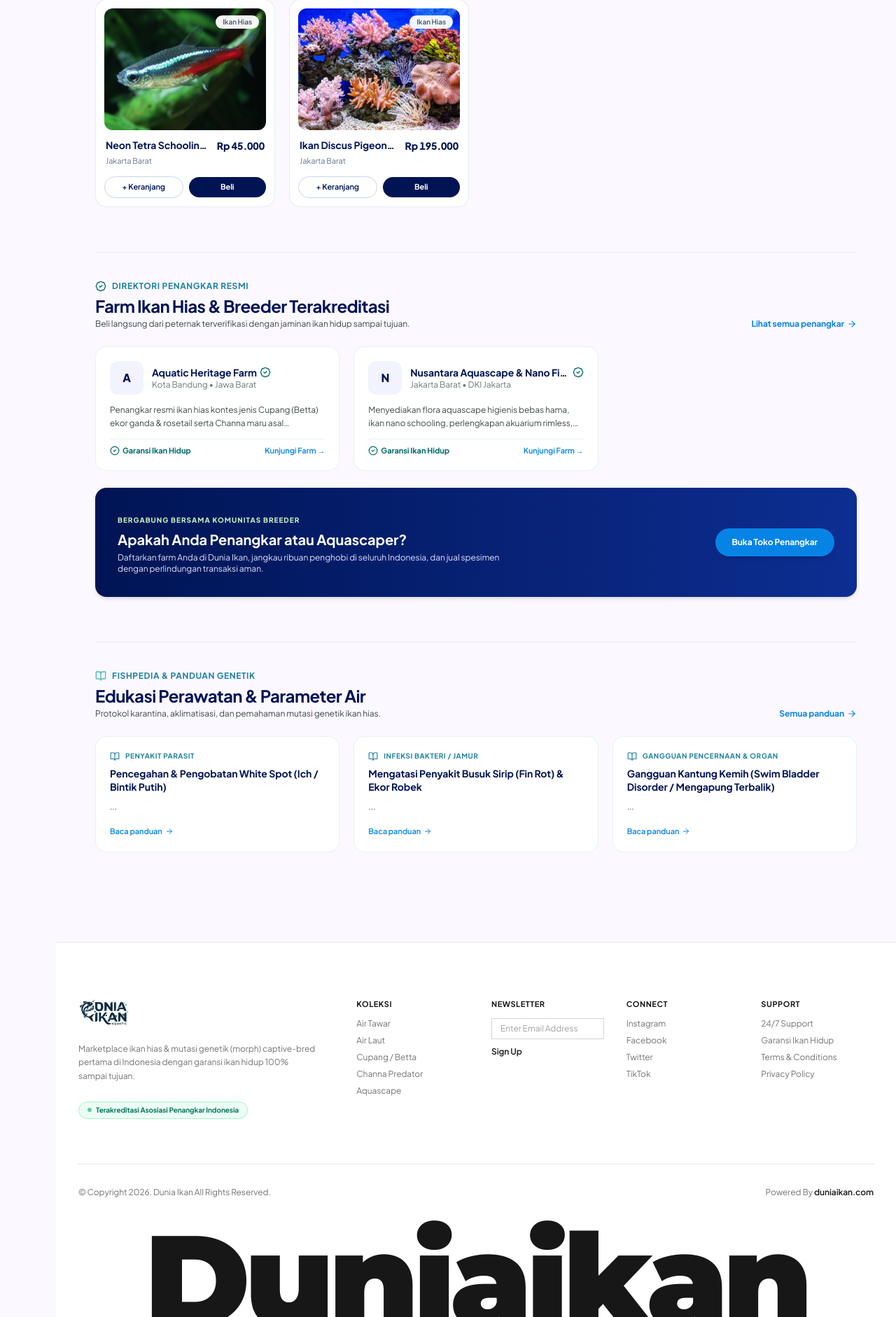
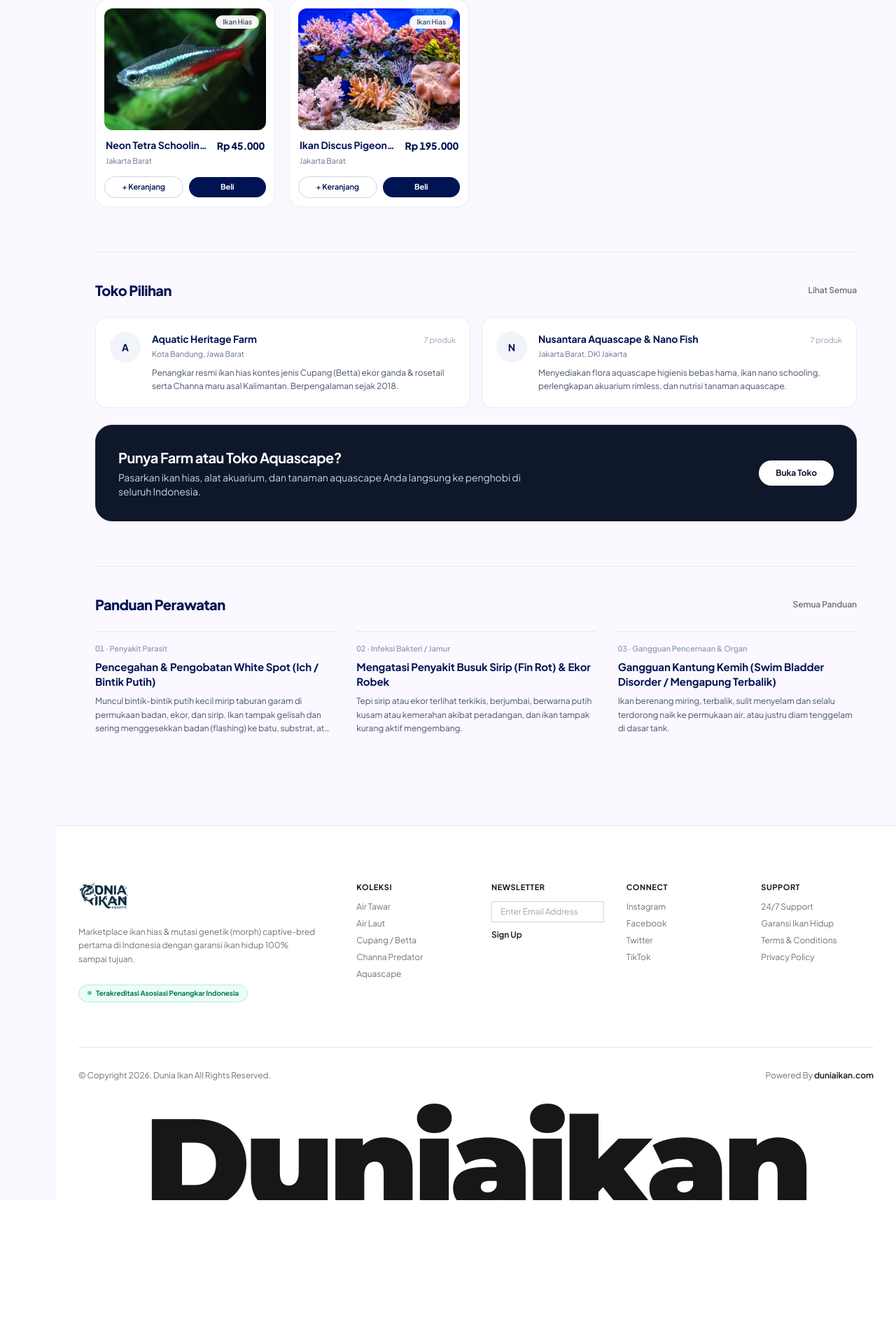
Before and after one commit to AdhaRafi/Dunia-ikan, a Laravel app: page / in a window 1280 px wide. Shown: the part 1540-3422 px from the top of the page at 70% size. After the commit the page ends 3255 px from the top, so only its background shows below. Run offline with Laravel 12, Linux system fonts and the light colour scheme; data comes from the database, SQL or seed files in the repository; style sheets or scripts are compiled from the project's sources; some libraries are stand-ins or nearby versions.

Commit message:
refactor(ui): replace AI-slop store and guide sections with editorial Dribbble/Behance layout

```diff
--- a/resources/js/Pages/Welcome.jsx
+++ b/resources/js/Pages/Welcome.jsx
@@ -2,12 +2,6 @@ import { useState } from 'react';
 import { Head, Link } from '@inertiajs/react';
 import AppLayout from '@/Layouts/AppLayout';
 import ProductCard from '@/Components/ProductCard';
-import {
-    ArrowRight,
-    BookOpen,
-    CheckCircle2,
-    BadgeCheck
-} from 'lucide-react';
 
 export default function Welcome({ categories, featuredFish, careGuides, featuredStores, stats }) {
     const [selectedTab, setSelectedTab] = useState('all');
@@ -225,141 +219,103 @@ export default function Welcome({ categories, featuredFish, careGuides, featured
                     </div>
                 </section>
 
-                {/* 5. VERIFIED BREEDER NETWORK (MorphMarket Breeder Directory) */}
+                {/* 5. TOKO & PENANGKAR (Clean 2-Col Editorial Directory + Matte CTA) */}
                 {featuredStores && featuredStores.length > 0 && (
-                    <section className="space-y-6 border-t border-[#1E80A0]/10 dark:border-neutral-800 pt-10">
-                        <div className="flex flex-col sm:flex-row sm:items-end justify-between gap-2">
-                            <div>
-                                <div className="flex items-center gap-2 text-xs font-bold text-[#1E80A0] dark:text-[#4AB8BD] uppercase tracking-wider">
-                                    <BadgeCheck className="w-4 h-4 text-[#00696D] dark:text-[#4AB8BD]" />
-                                    <span>Direktori Penangkar Resmi</span>
-                                </div>
-                                <h3 className="text-xl sm:text-2xl font-bold tracking-tight text-[#001454] dark:text-white mt-1">
-                                    Farm Ikan Hias & Breeder Terakreditasi
-                                </h3>
-                                <p className="text-xs text-[#3d4949] dark:text-neutral-400 mt-0.5">
-                                    Beli langsung dari peternak terverifikasi dengan jaminan ikan hidup sampai tujuan.
-                                </p>
-                            </div>
+                    <section className="space-y-6 border-t border-slate-200/80 dark:border-neutral-800 pt-10">
+                        <div className="flex items-center justify-between gap-2">
+                            <h2 className="text-lg sm:text-xl font-extrabold tracking-tight text-[#001454] dark:text-white">
+                                Toko Pilihan
+                            </h2>
                             <Link
                                 href="/products"
-                                className="text-xs font-bold text-[#0684E5] dark:text-[#4AB8BD] hover:text-[#0060aa] flex items-center gap-1 transition"
+                                className="text-xs font-semibold text-neutral-500 hover:text-[#001454] dark:text-neutral-400 dark:hover:text-white transition"
                             >
-                                <span>Lihat semua penangkar</span>
-                                <ArrowRight className="w-3.5 h-3.5" />
+                                Lihat Semua
                             </Link>
                         </div>
 
-                        <div className="grid grid-cols-1 sm:grid-cols-2 lg:grid-cols-3 gap-5">
+                        <div className={`grid grid-cols-1 gap-4 ${featuredStores.length >= 3 ? 'md:grid-cols-3' : 'md:grid-cols-2'}`}>
                             {featuredStores.slice(0, 3).map((store) => (
                                 <Link
                                     key={store.id}
                                     href={`/stores/${store.slug}`}
-                                    className="p-5 rounded-2xl bg-white dark:bg-[#0f172a] border border-[#1E80A0]/10 dark:border-neutral-800 hover:border-[#4AB8BD] hover:shadow-lg transition-all space-y-3 group"
+                                    className="group p-5 rounded-2xl bg-white dark:bg-[#0f172a] border border-slate-200/80 dark:border-neutral-800 hover:border-[#4AB8BD] transition-colors flex items-start gap-4"
                                 >
-                                    <div className="flex items-center gap-3">
-                                        <div className="w-12 h-12 rounded-xl bg-[#f3f2ff] dark:bg-[#162240] flex items-center justify-center font-extrabold text-[#001454] dark:text-white text-base group-hover:bg-[#001454] group-hover:text-white transition shadow-xs">
+                                    <div className="w-11 h-11 rounded-full bg-slate-100 dark:bg-[#162240] flex items-center justify-center font-bold text-[#001454] dark:text-white text-sm shrink-0 group-hover:bg-[#001454] group-hover:text-white dark:group-hover:bg-[#4AB8BD] dark:group-hover:text-[#001454] transition">
                                         {store.name.charAt(0)}
                                     </div>
-                                        <div className="min-w-0 flex-1">
-                                            <div className="flex items-center gap-1">
-                                                <h4 className="font-bold text-sm text-[#001454] dark:text-white truncate">
+                                    <div className="min-w-0 flex-1 space-y-1">
+                                        <div className="flex items-baseline justify-between gap-2">
+                                            <h3 className="font-bold text-sm text-[#001454] dark:text-white group-hover:text-[#0684E5] dark:group-hover:text-[#4AB8BD] truncate transition">
                                                 {store.name}
-                                                </h4>
-                                                <BadgeCheck className="w-4 h-4 text-[#00696D] dark:text-[#4AB8BD] shrink-0" />
+                                            </h3>
+                                            {store.products_count > 0 && (
+                                                <span className="text-[11px] text-slate-400 shrink-0 tabular-nums">
+                                                    {store.products_count} produk
+                                                </span>
+                                            )}
                                         </div>
-                                            <p className="text-xs text-[#6d797a] dark:text-neutral-400 truncate">
-                                                {store.city} • {store.province}
+                                        <p className="text-[11px] text-slate-500 dark:text-neutral-400 truncate">
+                                            {store.city}, {store.province}
                                         </p>
-                                        </div>
-                                    </div>
-                                    <p className="text-xs text-[#3d4949] dark:text-neutral-300 line-clamp-2 leading-relaxed">
-                                        {store.description || 'Penangkar resmi mutasi ikan hias genetik kontes bersertifikat.'}
+                                        <p className="text-xs text-slate-600 dark:text-neutral-300 line-clamp-2 leading-relaxed pt-1">
+                                            {store.description || 'Penangkar ikan hias dan perlengkapan akuarium terverifikasi.'}
                                         </p>
-                                    <div className="pt-2 border-t border-[#1E80A0]/10 dark:border-neutral-800 flex items-center justify-between text-[11px]">
-                                        <div className="flex items-center gap-1 font-bold text-[#00696D] dark:text-[#4AB8BD]">
-                                            <CheckCircle2 className="w-3.5 h-3.5" />
-                                            <span>Garansi Ikan Hidup</span>
-                                        </div>
-                                        <span className="text-[#0684E5] dark:text-cyan-400 font-semibold group-hover:underline">
-                                            Kunjungi Farm →
-                                        </span>
                                     </div>
                                 </Link>
                             ))}
                         </div>
 
-                        {/* Join as Breeder CTA Banner */}
-                        <div className="rounded-2xl bg-gradient-to-r from-[#001454] to-[#0D2E92] p-6 sm:p-8 text-white flex flex-col sm:flex-row items-center justify-between gap-6 shadow-md">
-                            <div className="space-y-1 text-center sm:text-left">
-                                <span className="text-[10px] font-extrabold uppercase tracking-widest text-[#C0ECB8]">
-                                    Bergabung Bersama Komunitas Breeder
-                                </span>
-                                <h4 className="text-lg sm:text-xl font-bold">
-                                    Apakah Anda Penangkar atau Aquascaper?
-                                </h4>
-                                <p className="text-xs text-[#dde1ff] max-w-xl">
-                                    Daftarkan farm Anda di Dunia Ikan, jangkau ribuan penghobi di seluruh Indonesia, dan jual spesimen dengan perlindungan transaksi aman.
+                        <div className="rounded-3xl bg-[#0f172a] dark:bg-[#111a30] border border-slate-800 p-6 sm:p-8 text-white flex flex-col sm:flex-row sm:items-center justify-between gap-5">
+                            <div className="space-y-1">
+                                <h3 className="text-lg sm:text-xl font-bold tracking-tight">
+                                    Punya Farm atau Toko Aquascape?
+                                </h3>
+                                <p className="text-xs sm:text-sm text-slate-300 max-w-xl">
+                                    Pasarkan ikan hias, alat akuarium, dan tanaman aquascape Anda langsung ke penghobi di seluruh Indonesia.
                                 </p>
                             </div>
                             <Link
                                 href="/seller/register"
-                                className="px-6 py-3 rounded-full bg-[#0684E5] text-white font-bold text-xs hover:bg-[#0060aa] hover:scale-105 shadow-md transition whitespace-nowrap"
+                                className="px-6 py-2.5 rounded-full bg-white text-[#0f172a] font-bold text-xs hover:bg-slate-100 transition whitespace-nowrap self-start sm:self-auto"
                             >
-                                Buka Toko Penangkar
+                                Buka Toko
                             </Link>
                         </div>
                     </section>
                 )}
 
-                {/* 6. FISHPEDIA / CARE GUIDES (Morphpedia Style) */}
+                {/* 6. PANDUAN PERAWATAN (Behance/Editorial 3-Column Index) */}
                 {careGuides && careGuides.length > 0 && (
-                    <section className="space-y-6 border-t border-[#1E80A0]/10 dark:border-neutral-800 pt-10">
-                        <div className="flex flex-col sm:flex-row sm:items-end justify-between gap-2">
-                            <div>
-                                <div className="flex items-center gap-2 text-xs font-bold text-[#1E80A0] dark:text-[#4AB8BD] uppercase tracking-wider">
-                                    <BookOpen className="w-4 h-4 text-[#4AB8BD]" />
-                                    <span>Fishpedia & Panduan Genetik</span>
-                                </div>
-                                <h3 className="text-xl sm:text-2xl font-bold tracking-tight text-[#001454] dark:text-white mt-1">
-                                    Edukasi Perawatan & Parameter Air
-                                </h3>
-                                <p className="text-xs text-[#3d4949] dark:text-neutral-400 mt-0.5">
-                                    Protokol karantina, aklimatisasi, dan pemahaman mutasi genetik ikan hias.
-                                </p>
-                            </div>
+                    <section className="space-y-6 border-t border-slate-200/80 dark:border-neutral-800 pt-10">
+                        <div className="flex items-center justify-between gap-2">
+                            <h2 className="text-lg sm:text-xl font-extrabold tracking-tight text-[#001454] dark:text-white">
+                                Panduan Perawatan
+                            </h2>
                             <Link
                                 href="/guides"
-                                className="text-xs font-bold text-[#0684E5] dark:text-[#4AB8BD] hover:text-[#0060aa] flex items-center gap-1 transition"
+                                className="text-xs font-semibold text-neutral-500 hover:text-[#001454] dark:text-neutral-400 dark:hover:text-white transition"
                             >
-                                <span>Semua panduan</span>
-                                <ArrowRight className="w-3.5 h-3.5" />
+                                Semua Panduan
                             </Link>
                         </div>
 
-                        <div className="grid grid-cols-1 md:grid-cols-3 gap-5">
-                            {careGuides.slice(0, 3).map((guide) => (
+                        <div className="grid grid-cols-1 md:grid-cols-3 gap-6 sm:gap-8">
+                            {careGuides.slice(0, 3).map((guide, index) => (
                                 <Link
                                     key={guide.id}
-                                    href={`/guides/${guide.slug}`}
-                                    className="p-5 rounded-2xl bg-white dark:bg-[#0f172a] border border-[#1E80A0]/10 dark:border-neutral-800 hover:border-[#4AB8BD] hover:shadow-lg transition-all space-y-2.5 group flex flex-col justify-between"
+                                    href={`/guides/${guide.id}`}
+                                    className="group border-t border-slate-200 dark:border-neutral-800 pt-4 space-y-2 block"
                                 >
-                                    <div className="space-y-2">
-                                        <div className="flex items-center gap-2 text-[10px] font-bold text-[#1E80A0] dark:text-[#4AB8BD] uppercase tracking-wider">
-                                            <BookOpen className="w-3.5 h-3.5" />
-                                            <span>{guide.category || 'Panduan Perawatan'}</span>
-                                        </div>
-                                        <h4 className="font-bold text-sm text-[#001454] dark:text-white group-hover:text-[#0684E5] dark:group-hover:text-[#4AB8BD] transition leading-snug line-clamp-2">
+                                    <p className="text-[11px] font-semibold text-slate-400 dark:text-neutral-500 tabular-nums">
+                                        {String(index + 1).padStart(2, '0')} · {guide.category || 'Perawatan Ikan'}
+                                    </p>
+                                    <h3 className="font-bold text-sm sm:text-[15px] text-[#001454] dark:text-white group-hover:text-[#0684E5] dark:group-hover:text-[#4AB8BD] transition leading-snug line-clamp-2">
                                         {guide.title}
-                                        </h4>
-                                        <p className="text-xs text-[#3d4949] dark:text-neutral-300 line-clamp-2 leading-relaxed">
-                                            {guide.excerpt || guide.content?.substring(0, 100)}...
+                                    </h3>
+                                    <p className="text-xs text-slate-600 dark:text-neutral-400 line-clamp-3 leading-relaxed">
+                                        {guide.symptoms || guide.possible_causes || guide.prevention}
                                     </p>
-                                    </div>
-                                    <div className="pt-2 text-[11px] font-semibold text-[#0684E5] dark:text-[#4AB8BD] flex items-center gap-1">
-                                        <span>Baca panduan</span>
-                                        <ArrowRight className="w-3 h-3 group-hover:translate-x-1 transition" />
-                                    </div>
                                 </Link>
                             ))}
                         </div>
```
Lines whose indentation alone changed are shown as unchanged.
